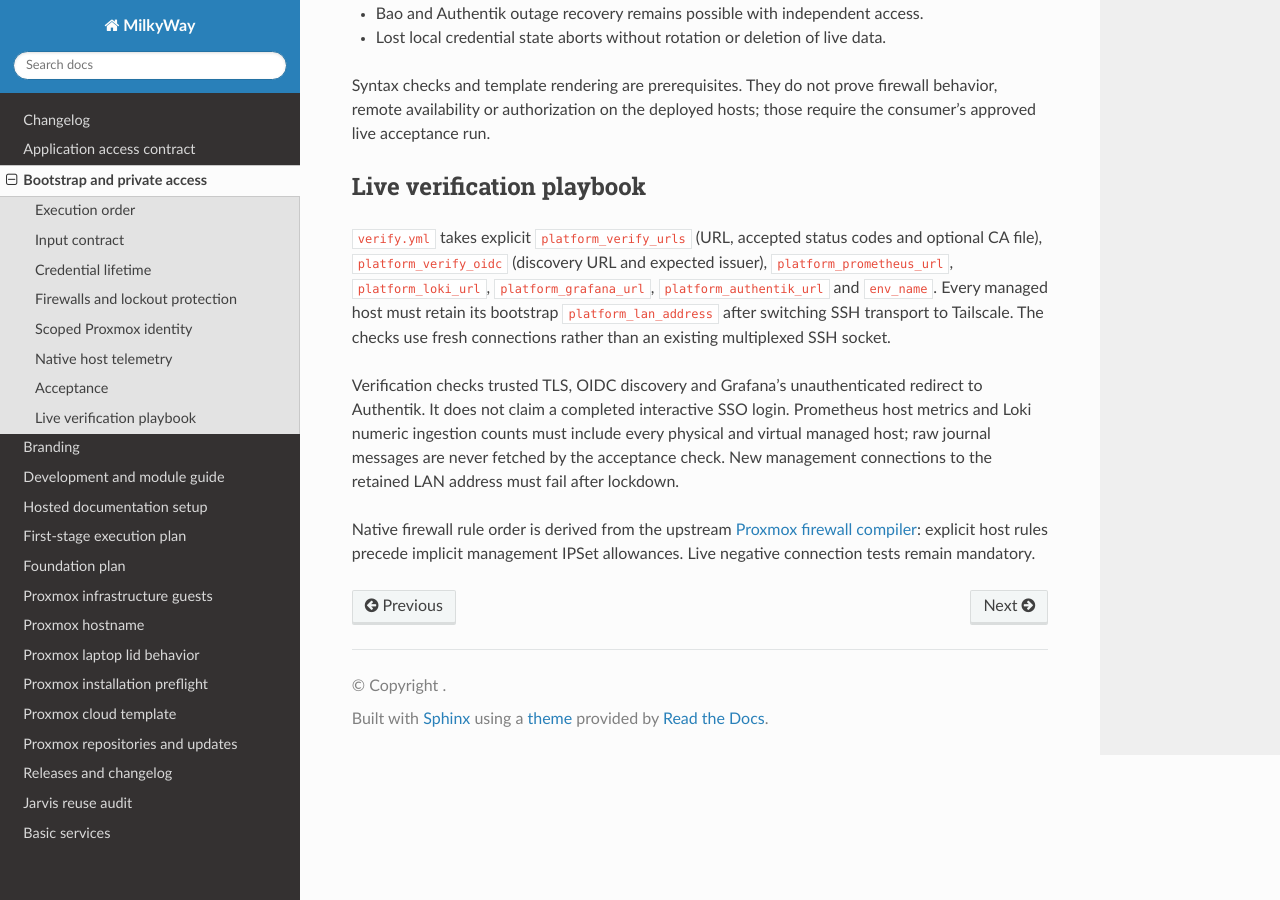
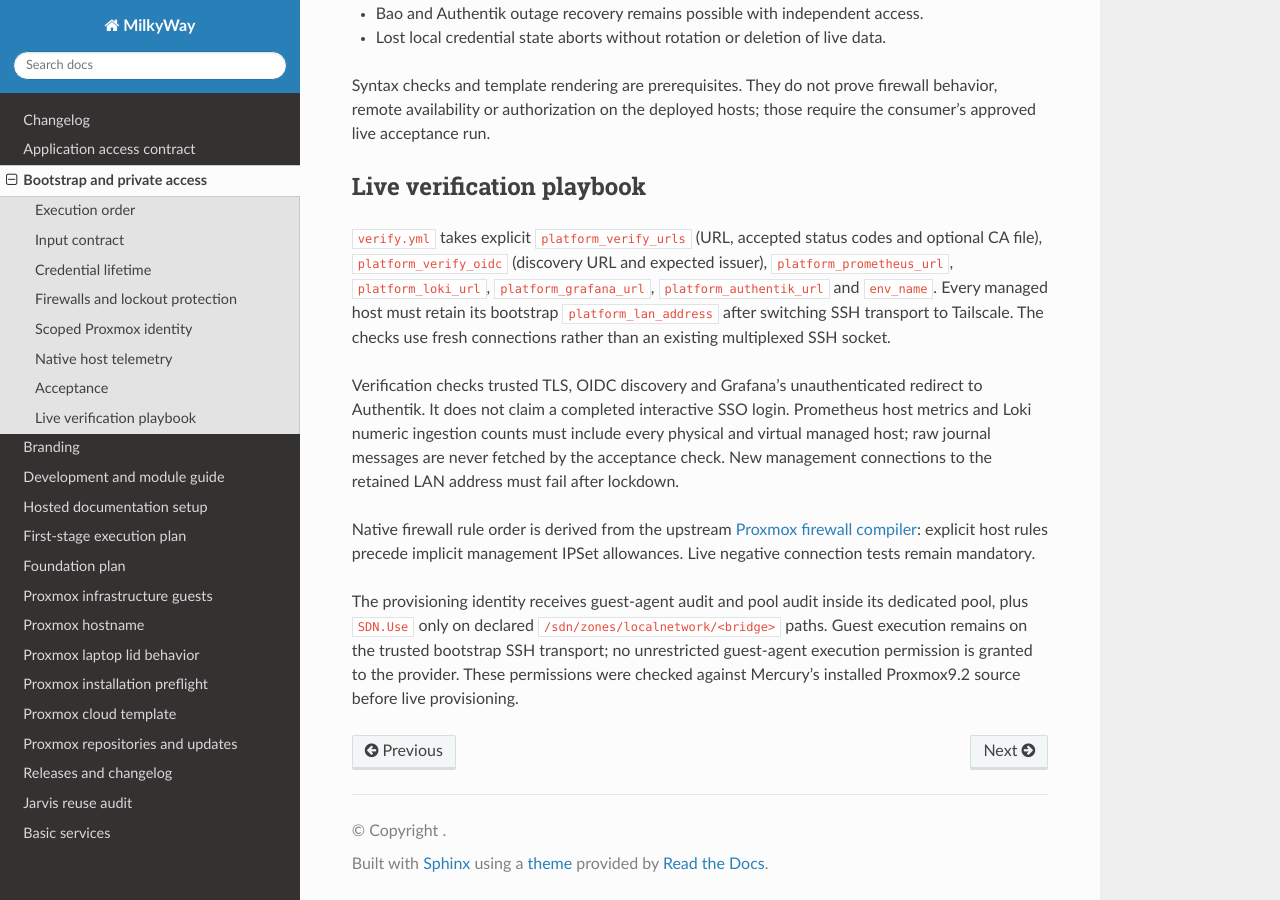
Before and after one commit to CafofoLabs/milkyway, a Sphinx documentation site: the page built from docs/bootstrap-access.md, in a window 1280 px wide and 900 px high, scrolled down 3366 px. Built offline with Sphinx 7.4.7 and the Read the Docs theme 3.1.0, drawn with Linux system fonts in a browser that asks for light colours; the version number could not be read and is left out.

Commit message:
fix(proxmox): scope guest audit and bridge permissions (#28)

```diff
--- a/docs/bootstrap-access.md
+++ b/docs/bootstrap-access.md
@@ -165,3 +165,5 @@ Native firewall rule order is derived from the upstream
 [Proxmox firewall compiler](https://github.com/proxmox/pve-firewall/blob/master/src/PVE/Firewall.pm):
 explicit host rules precede implicit management IPSet allowances. Live negative
 connection tests remain mandatory.
+
+The provisioning identity receives guest-agent audit and pool audit inside its dedicated pool, plus `SDN.Use` only on declared `/sdn/zones/localnetwork/<bridge>` paths. Guest execution remains on the trusted bootstrap SSH transport; no unrestricted guest-agent execution permission is granted to the provider. These permissions were checked against Mercury's installed Proxmox9.2 source before live provisioning.
```
Also changed, not shown: 2 other files.
